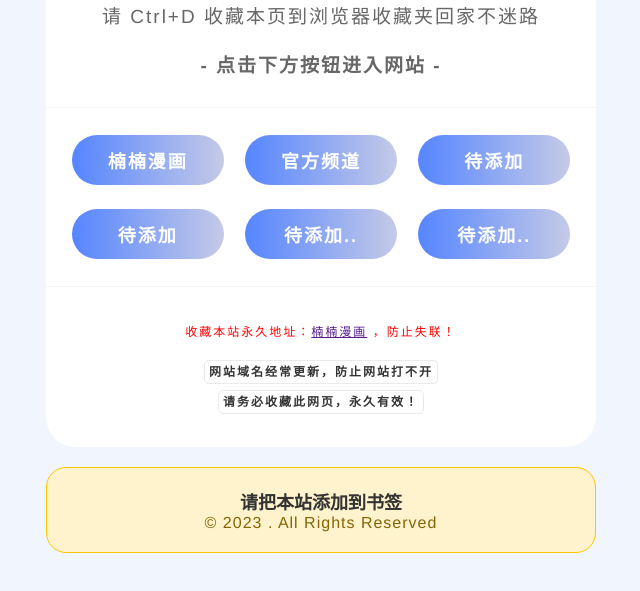
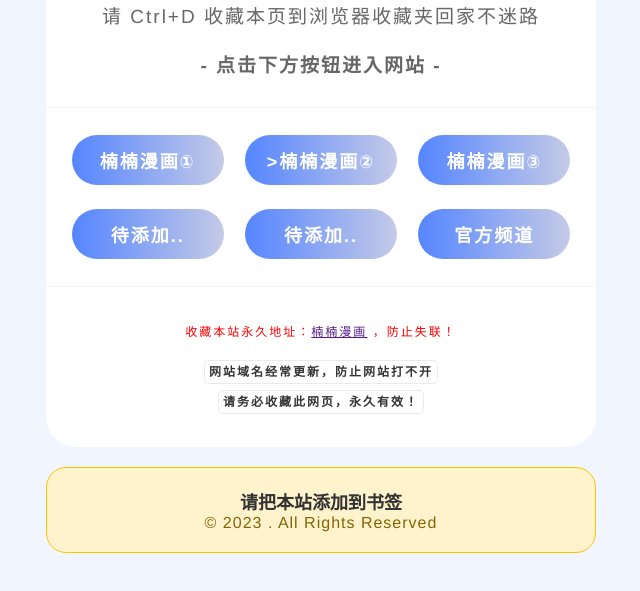
Before and after one commit to iamnnmh/nnmh.github.io, a plain HTML site: page index.html in a window 1280 px wide. Shown: the part 205-796 px from the top of the page, without its empty margins (319-959 px from the left). Drawn offline with Linux system fonts and the light colour scheme.

Commit message:
Update index.html

```diff
--- a/index.html
+++ b/index.html
@@ -23,12 +23,12 @@
 		<div class="release-main">
 			<div class="links">
 				<ul>
-				<li><a href="https://nnmh.cc" target="_blank">楠楠漫画</a></li>
-				<li><a href="https://t.me/nnmh_official" target="_blank">官方频道</a></li>
-				<li><a href="go3.html" target="_blank">待添加</a></li>
-				<li><a href="go4.html" target="_blank">待添加</a></li>
+				<li><a href="https://nnmh.cc" target="_blank">楠楠漫画①</a></li>
+				<li><a href="https://nnmh.info" target="_blank">>楠楠漫画②</a></li>
+				<li><a href="https://kmh99.com" target="_blank">楠楠漫画③</a></li>
 				<li><a href="#" target="_blank">待添加..</a></li>
 				<li><a href="#" target="_blank">待添加..</a></li>
+				<li><a href="https://t.me/nnmh_official" target="_blank">官方频道</a></li>
 				</ul>
 			</div>
 			<div class="tips"><p><font color="red">收藏本站永久地址：<font color="blue"><a href="">楠楠漫画</a>
```
